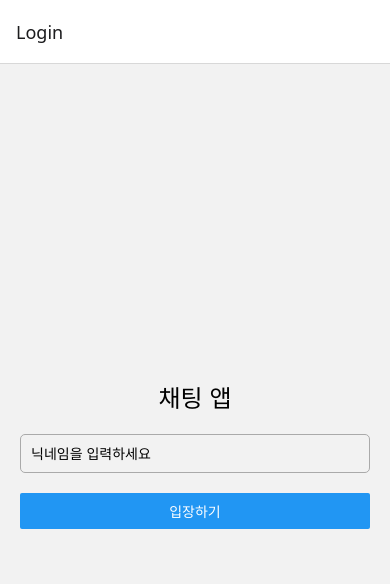
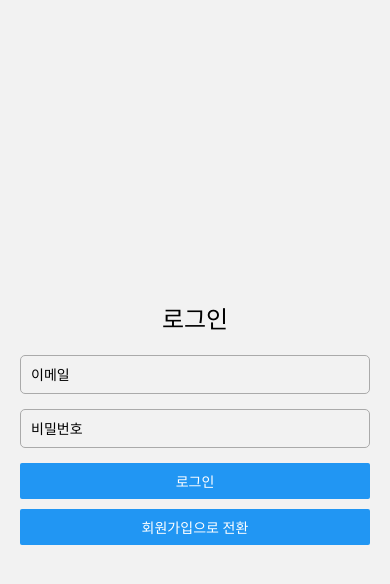
Before and after one commit to dltkdgur02/firebase_chat_app, a React Native app: screen / in a window 390 px wide. Shown: the top 584 px of the page. Built offline with nearby package versions, Linux system fonts and the light colour scheme.

Commit message:
UI 개선

```diff
--- a/App.js
+++ b/App.js
@@ -1,7 +1,8 @@
 import React from 'react';
 import { NavigationContainer } from '@react-navigation/native';
 import { createNativeStackNavigator } from '@react-navigation/native-stack';
-import LoginScreen from './screens/LoginScreen';
+import AuthScreen from './screens/AuthScreen';
+import RoomListScreen from './screens/RoomListScreen';
 import ChatScreen from './screens/ChatScreen';
 
 const Stack = createNativeStackNavigator();
@@ -9,9 +10,10 @@ const Stack = createNativeStackNavigator();
 export default function App() {
     return (
         <NavigationContainer>
-            <Stack.Navigator initialRouteName="Login">
-                <Stack.Screen name="Login" component={LoginScreen} />
-                <Stack.Screen name="Chat" component={ChatScreen} />
+            <Stack.Navigator initialRouteName="Auth">
+                <Stack.Screen name="Auth" component={AuthScreen} options={{ headerShown: false }} />
+                <Stack.Screen name="Rooms" component={RoomListScreen} options={{ title: '채팅방 목록' }} />
+                <Stack.Screen name="Chat" component={ChatScreen} options={({ route }) => ({ title: route.params.roomName })} />
             </Stack.Navigator>
         </NavigationContainer>
     );
--- a/components/MessageItem.js
+++ b/components/MessageItem.js
@@ -1,65 +1,59 @@
-// components/MessageItem.js
 import React from 'react';
-import { View, Text, StyleSheet } from 'react-native';
+import { View, Text, StyleSheet, Alert, TouchableOpacity } from 'react-native';
 
-// 시간 포맷 함수
 const formatTime = (timestamp) => {
     const date = new Date(timestamp);
     const hours = date.getHours();
-    const minutes = date.getMinutes();
-    const ampm = hours < 12 ? '오전' : '오후';
+    const minutes = date.getMinutes().toString().padStart(2, '0');
+    const period = hours < 12 ? '오전' : '오후';
     const formattedHours = hours % 12 || 12;
-    const formattedMinutes = minutes.toString().padStart(2, '0');
-    return `${ampm} ${formattedHours}:${formattedMinutes}`;
+    return `${period} ${formattedHours}:${minutes}`;
 };
 
-const MessageItem = ({ message, isMe }) => {
+const MessageItem = ({ message, isMe, onDelete }) => {
+    const handleLongPress = () => {
+        if (isMe) {
+            Alert.alert('메시지 삭제', '이 메시지를 삭제할까요?', [
+                { text: '취소', style: 'cancel' },
+                { text: '삭제', style: 'destructive', onPress: onDelete },
+            ]);
+        }
+    };
+
     return (
-        <View style={[styles.messageWrapper, isMe ? styles.myWrapper : styles.otherWrapper]}>
-            <View style={[styles.messageContainer, isMe ? styles.myMessage : styles.otherMessage]}>
+        <TouchableOpacity onLongPress={handleLongPress}>
+            <View style={[styles.message, isMe ? styles.me : styles.other]}>
                 <Text style={styles.name}>{message.name}</Text>
-                <Text style={styles.text}>{message.text}</Text>
+                <Text>{message.text}</Text>
                 <Text style={styles.time}>{formatTime(message.timestamp)}</Text>
             </View>
-        </View>
+        </TouchableOpacity>
     );
 };
 
 const styles = StyleSheet.create({
-    messageWrapper: {
-        marginVertical: 5,
-        paddingHorizontal: 10,
-    },
-    myWrapper: {
-        alignItems: 'flex-end',
-    },
-    otherWrapper: {
-        alignItems: 'flex-start',
-    },
-    messageContainer: {
+    message: {
         padding: 10,
-        borderRadius: 10,
+        borderRadius: 5,
+        marginBottom: 8,
         maxWidth: '80%',
     },
-    myMessage: {
-        backgroundColor: '#d1fcd3',
+    me: {
         alignSelf: 'flex-end',
+        backgroundColor: '#d1e7dd',
     },
-    otherMessage: {
-        backgroundColor: '#eee',
+    other: {
         alignSelf: 'flex-start',
+        backgroundColor: '#f8d7da',
     },
     name: {
         fontWeight: 'bold',
-        marginBottom: 4,
-    },
-    text: {
-        fontSize: 16,
+        marginBottom: 2,
     },
     time: {
+        fontSize: 10,
+        color: '#666',
         marginTop: 4,
-        fontSize: 12,
-        color: '#555',
         textAlign: 'right',
     },
 });
--- a/firebaseConfig.js
+++ b/firebaseConfig.js
@@ -1,6 +1,7 @@
 // firebaseConfig.js
 import { initializeApp } from 'firebase/app';
 import { getDatabase } from 'firebase/database';
+import { getAuth } from 'firebase/auth';
 
 const firebaseConfig = {
     apiKey: 'AIzaSyDpBFvNvt_cffkMd-ARLk0QK9Cx0yJjPOY',
@@ -14,3 +15,4 @@ const firebaseConfig = {
 
 const app = initializeApp(firebaseConfig);
 export const db = getDatabase(app);
+export const auth = getAuth(app);
--- a/package.json
+++ b/package.json
@@ -11,6 +11,7 @@
   },
   "dependencies": {
     "@expo/vector-icons": "^14.1.0",
+    "@react-native-async-storage/async-storage": "^1.24.0",
     "@react-navigation/bottom-tabs": "^7.3.10",
     "@react-navigation/elements": "^2.3.8",
     "@react-navigation/native": "^7.1.14",
--- /dev/null
+++ b/screens/AuthScreen.js
@@ -0,0 +1,65 @@
+import React, { useState } from 'react';
+import { View, Text, TextInput, Button, StyleSheet, Alert } from 'react-native';
+import { signInWithEmailAndPassword, createUserWithEmailAndPassword } from 'firebase/auth';
+import { auth } from '../firebaseConfig';
+
+const AuthScreen = ({ navigation }) => {
+    const [email, setEmail] = useState('');
+    const [pw, setPw] = useState('');
+    const [isLogin, setIsLogin] = useState(true);
+
+    const handleAuth = async () => {
+        try {
+            if (isLogin) {
+                await signInWithEmailAndPassword(auth, email, pw);
+            } else {
+                await createUserWithEmailAndPassword(auth, email, pw);
+            }
+            navigation.replace('Rooms', { nickname: email.split('@')[0] });
+        } catch (error) {
+            Alert.alert('오류', error.message);
+        }
+    };
+
+    return (
+        <View style={styles.container}>
+            <Text style={styles.title}>{isLogin ? '로그인' : '회원가입'}</Text>
+            <TextInput
+                style={styles.input}
+                placeholder="이메일"
+                value={email}
+                onChangeText={setEmail}
+                keyboardType="email-address"
+                autoCapitalize="none"
+            />
+            <TextInput
+                style={styles.input}
+                placeholder="비밀번호"
+                value={pw}
+                onChangeText={setPw}
+                secureTextEntry
+            />
+            <Button title={isLogin ? '로그인' : '회원가입'} onPress={handleAuth} />
+            <View style={{ marginTop: 10 }}>
+                <Button
+                    title={isLogin ? '회원가입으로 전환' : '로그인으로 전환'}
+                    onPress={() => setIsLogin(!isLogin)}
+                />
+            </View>
+        </View>
+    );
+};
+
+const styles = StyleSheet.create({
+    container: { flex: 1, justifyContent: 'center', padding: 20 },
+    title: { fontSize: 24, marginBottom: 20, textAlign: 'center' },
+    input: {
+        borderWidth: 1,
+        borderColor: '#aaa',
+        padding: 10,
+        marginBottom: 15,
+        borderRadius: 5,
+    },
+});
+
+export default AuthScreen;
--- a/screens/ChatScreen.js
+++ b/screens/ChatScreen.js
@@ -1,60 +1,71 @@
-// screens/ChatScreen.js
-import React, { useState, useEffect } from 'react';
+import React, { useState, useEffect, useRef } from 'react';
 import {
-    View,
-    Text,
-    TextInput,
-    Button,
-    FlatList,
-    StyleSheet,
+    View, Text, TextInput, Button, FlatList, StyleSheet, KeyboardAvoidingView, Platform
 } from 'react-native';
-import { ref, push, onChildAdded } from 'firebase/database';
+import { ref, push, onChildAdded, remove } from 'firebase/database';
 import { db } from '../firebaseConfig';
 import MessageItem from '../components/MessageItem';
 
 const ChatScreen = ({ route }) => {
-    const { nickname } = route.params;
+    const { nickname, roomId } = route.params;
     const [message, setMessage] = useState('');
     const [messages, setMessages] = useState([]);
+    const flatListRef = useRef(null);
 
     useEffect(() => {
-        const messagesRef = ref(db, 'messages/');
-        const seen = new Set(); // ✅ 중복 방지용
-
+        const messagesRef = ref(db, `messages/${roomId}/`);
         onChildAdded(messagesRef, (snapshot) => {
-            const key = snapshot.key;
             const data = snapshot.val();
-
-            if (!seen.has(key)) {
-                seen.add(key);
-                setMessages((prev) => [...prev, { key, ...data }]);
-            }
+            setMessages((prev) => [...prev, { key: snapshot.key, ...data }]);
         });
     }, []);
 
-
     const handleSend = async () => {
         if (message.trim()) {
-            await push(ref(db, 'messages/'), {
+            await push(ref(db, `messages/${roomId}/`), {
                 name: nickname,
                 text: message,
                 timestamp: Date.now(),
             });
             setMessage('');
+            flatListRef.current?.scrollToEnd({ animated: true });
         }
     };
 
+    const handleDelete = (messageKey) => {
+        const messageRef = ref(db, `messages/${roomId}/${messageKey}`);
+        remove(messageRef);
+        setMessages((prev) => prev.filter((msg) => msg.key !== messageKey));
+    };
+
     const renderItem = ({ item }) => (
-        <MessageItem message={item} isMe={item.name === nickname} />
+        <MessageItem
+            message={item}
+            isMe={item.name === nickname}
+            onDelete={() => handleDelete(item.key)}
+        />
     );
 
+    const formatTime = (timestamp) => {
+        const date = new Date(timestamp);
+        const hours = date.getHours();
+        const minutes = date.getMinutes().toString().padStart(2, '0');
+        const period = hours < 12 ? '오전' : '오후';
+        const formattedHours = hours % 12 || 12;
+        return `${period} ${formattedHours}:${minutes}`;
+    };
+
     return (
-        <View style={styles.container}>
+        <KeyboardAvoidingView behavior={Platform.OS === "ios" ? "padding" : undefined} style={styles.container}>
             <FlatList
+                ref={flatListRef}
                 data={messages}
-                renderItem={renderItem}
+                renderItem={({ item }) => (
+                    <MessageItem message={item} isMe={item.name === nickname} />
+                )}
                 keyExtractor={(item) => item.key}
                 style={styles.list}
+                onContentSizeChange={() => flatListRef.current?.scrollToEnd({ animated: true })}
             />
             <View style={styles.inputContainer}>
                 <TextInput
@@ -62,10 +73,11 @@ const ChatScreen = ({ route }) => {
                     value={message}
                     onChangeText={setMessage}
                     placeholder="메시지 입력"
+                    onSubmitEditing={handleSend}
                 />
                 <Button title="전송" onPress={handleSend} />
             </View>
-        </View>
+        </KeyboardAvoidingView>
     );
 };
 
@@ -87,15 +99,6 @@ const styles = StyleSheet.create({
         padding: 10,
         marginRight: 8,
     },
-    messageContainer: {
-        marginBottom: 10,
-        backgroundColor: '#f1f1f1',
-        padding: 8,
-        borderRadius: 5,
-    },
-    name: {
-        fontWeight: 'bold',
-    },
 });
 
 export default ChatScreen;
--- /dev/null
+++ b/screens/RoomListScreen.js
@@ -0,0 +1,76 @@
+import React, { useEffect, useState } from 'react';
+import { View, Text, FlatList, Button, TextInput, StyleSheet, TouchableOpacity } from 'react-native';
+import { ref, onValue, push } from 'firebase/database';
+import { db } from '../firebaseConfig';
+
+const RoomListScreen = ({ navigation, route }) => {
+    const { nickname } = route.params;
+    const [rooms, setRooms] = useState([]);
+    const [newRoomName, setNewRoomName] = useState('');
+
+    useEffect(() => {
+        const roomsRef = ref(db, 'rooms/');
+        onValue(roomsRef, (snapshot) => {
+            const data = snapshot.val() || {};
+            const parsed = Object.entries(data).map(([key, value]) => ({ id: key, ...value }));
+            setRooms(parsed);
+        });
+    }, []);
+
+    const createRoom = async () => {
+        if (newRoomName.trim()) {
+            await push(ref(db, 'rooms/'), { name: newRoomName });
+            setNewRoomName('');
+        }
+    };
+
+    const enterRoom = (room) => {
+        navigation.navigate('Chat', { roomId: room.id, roomName: room.name, nickname });
+    };
+
+    return (
+        <View style={styles.container}>
+            <Text style={styles.title}>채팅방 목록</Text>
+            <FlatList data={rooms} renderItem={({ item }) => (
+                <TouchableOpacity onPress={() => enterRoom(item)} style={styles.roomItem}>
+                    <Text style={styles.roomName}>{item.name}</Text>
+                </TouchableOpacity>
+            )} keyExtractor={(item) => item.id} />
+            <View style={styles.inputContainer}>
+                <TextInput
+                    placeholder="새 채팅방 이름"
+                    style={styles.input}
+                    value={newRoomName}
+                    onChangeText={setNewRoomName}
+                />
+                <Button title="방 만들기" onPress={createRoom} />
+            </View>
+        </View>
+    );
+};
+
+const styles = StyleSheet.create({
+    container: { flex: 1, padding: 20 },
+    title: { fontSize: 22, marginBottom: 10 },
+    roomItem: {
+        padding: 12,
+        backgroundColor: '#eee',
+        borderRadius: 6,
+        marginBottom: 8,
+    },
+    roomName: { fontSize: 18 },
+    inputContainer: {
+        marginTop: 20,
+        flexDirection: 'row',
+        gap: 8,
+    },
+    input: {
+        flex: 1,
+        borderWidth: 1,
+        borderColor: '#aaa',
+        padding: 10,
+        borderRadius: 5,
+    },
+});
+
+export default RoomListScreen;
```
Also changed, not shown: screens/NicknameScreen.js (added, +51 -0 lines), 1 other file (tests, documents, lock files or other folders).
